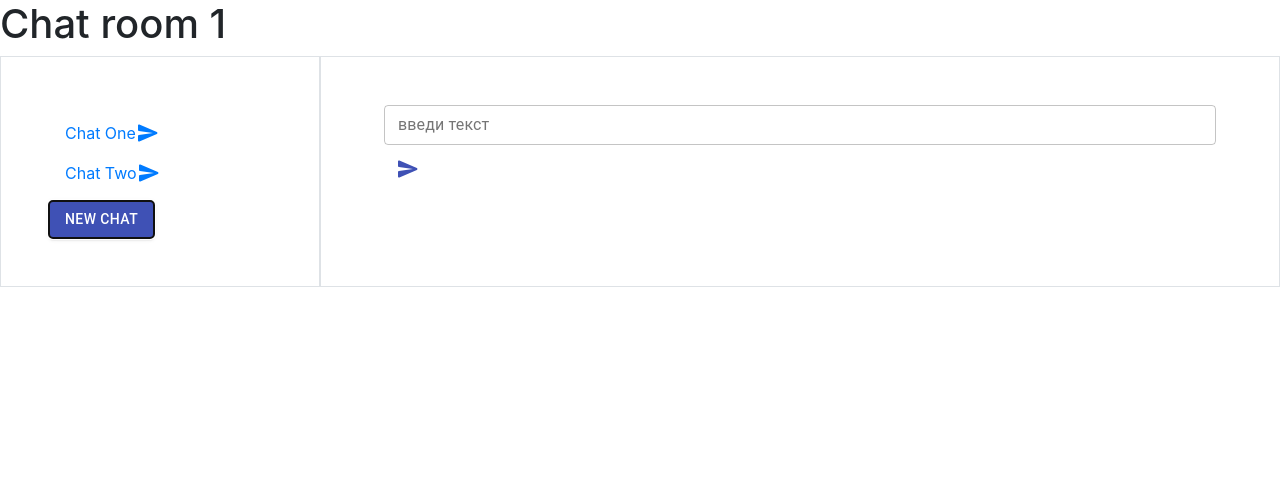
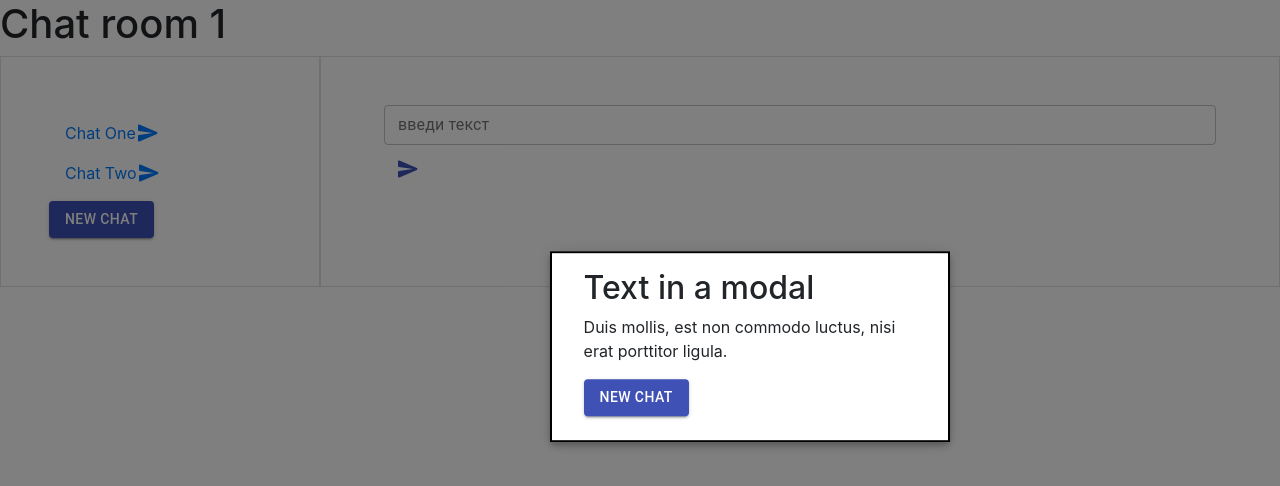
Before and after one commit to Elenatr07/project1, a React app: page / in a window 1280 px wide. Both pictures are taken after a click on the button "NEW CHAT". Shown: the top 486 px of the page. Built offline with nearby package versions, Linux system fonts and the light colour scheme.

Commit message:
contacts

```diff
--- a/src/components/ChatList/ChatList.jsx
+++ b/src/components/ChatList/ChatList.jsx
@@ -1,5 +1,4 @@
 import React, { Component } from 'react';
-import { Button } from '@material-ui/core';
 import { List, ListItem } from '@material-ui/core';
 import { Link } from 'react-router-dom';
 import SendRounded from '@material-ui/icons/SendRounded';
@@ -22,7 +21,7 @@
                         >Chat Two <SendRounded /></ListItem>
                     </Link>
                 </List>
-                <Button variant="contained" color="primary">New chat</Button>
+
             </div>
 
         )
--- /dev/null
+++ b/src/components/Contacts/Contacts.jsx
@@ -0,0 +1,71 @@
+import React from 'react';
+import { makeStyles } from '@material-ui/core/styles';
+import Modal from '@material-ui/core/Modal';
+import { Button } from '@material-ui/core';
+
+
+function rand() {
+    return Math.round(Math.random() * 20) - 10;
+}
+
+function getModalStyle() {
+    const top = 50 + rand();
+    const left = 50 + rand();
+
+    return {
+        top: `${top}%`,
+        left: `${left}%`,
+        transform: `translate(-${top}%, -${left}%)`,
+    };
+}
+
+const useStyles = makeStyles((theme) => ({
+    paper: {
+        position: 'absolute',
+        width: 400,
+        backgroundColor: theme.palette.background.paper,
+        border: '2px solid #000',
+        boxShadow: theme.shadows[5],
+        padding: theme.spacing(2, 4, 3),
+    },
+}));
+
+export default function SimpleModal() {
+    const classes = useStyles();
+    // getModalStyle is not a pure function, we roll the style only on the first render
+    const [modalStyle] = React.useState(getModalStyle);
+    const [open, setOpen] = React.useState(false);
+
+    const handleOpen = () => {
+        setOpen(true);
+    };
+
+    const handleClose = () => {
+        setOpen(false);
+    };
+
+    const body = (
+        <div style={modalStyle} className={classes.paper}>
+            <h2 id="simple-modal-title">Text in a modal</h2>
+            <p id="simple-modal-description">
+                Duis mollis, est non commodo luctus, nisi erat porttitor ligula.
+            </p>
+            <SimpleModal />
+        </div>
+    );
+
+    return (
+        <div>
+            <Button type="button" onClick={handleOpen} variant="contained" color="primary">
+                New chat</Button>
+            <Modal
+                open={open}
+                onClose={handleClose}
+                aria-labelledby="simple-modal-title"
+                aria-describedby="simple-modal-description"
+            >
+                {body}
+            </Modal>
+        </div>
+    );
+}
--- a/src/components/Layout/Layout.jsx
+++ b/src/components/Layout/Layout.jsx
@@ -3,6 +3,7 @@
 import MessageField from '../MessageField/MessageField.jsx';
 import ChatList from '../ChatList/ChatList.jsx';
 import Header from '../Header/Header.jsx';
+import Contacts from '../Contacts/Contacts.jsx'
 
 
 import PropTypes from 'prop-types';
@@ -23,6 +24,8 @@
                 <div className="d-flex w-100 justify-content-between h-100">
                     <div className="w-25 p-5 border">
                         <ChatList />
+                        <Contacts />
+
                     </div>
                     <div className="w-75 p-5 border">
                         <MessageField />
--- /dev/null
+++ b/src/store/actions/chat_action.js
@@ -0,0 +1,5 @@
+export let ADD_CHAT = '@@chat/ADD';
+export let addChat = () => ({
+    type: ADD_CHAT,
+
+});
```
Also changed, not shown: src/store/reducers/chat_reducer.js (added).
